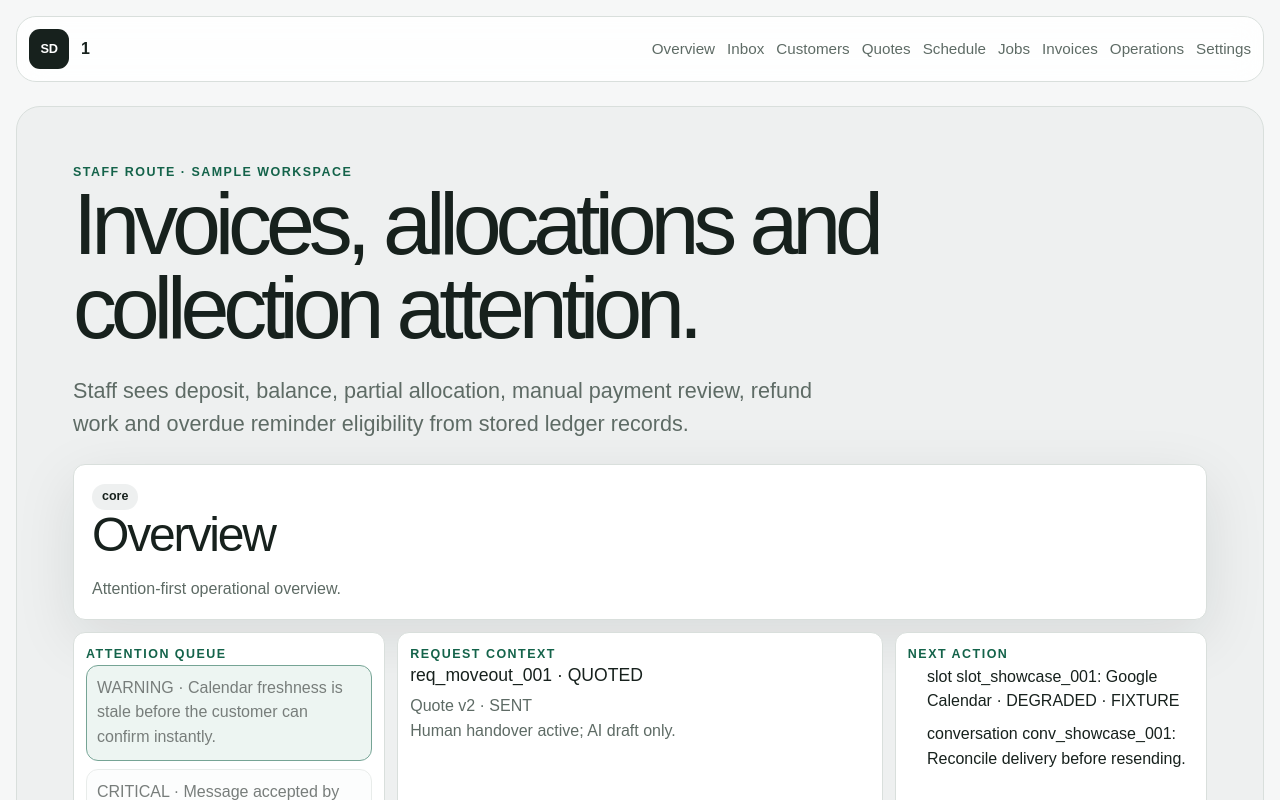
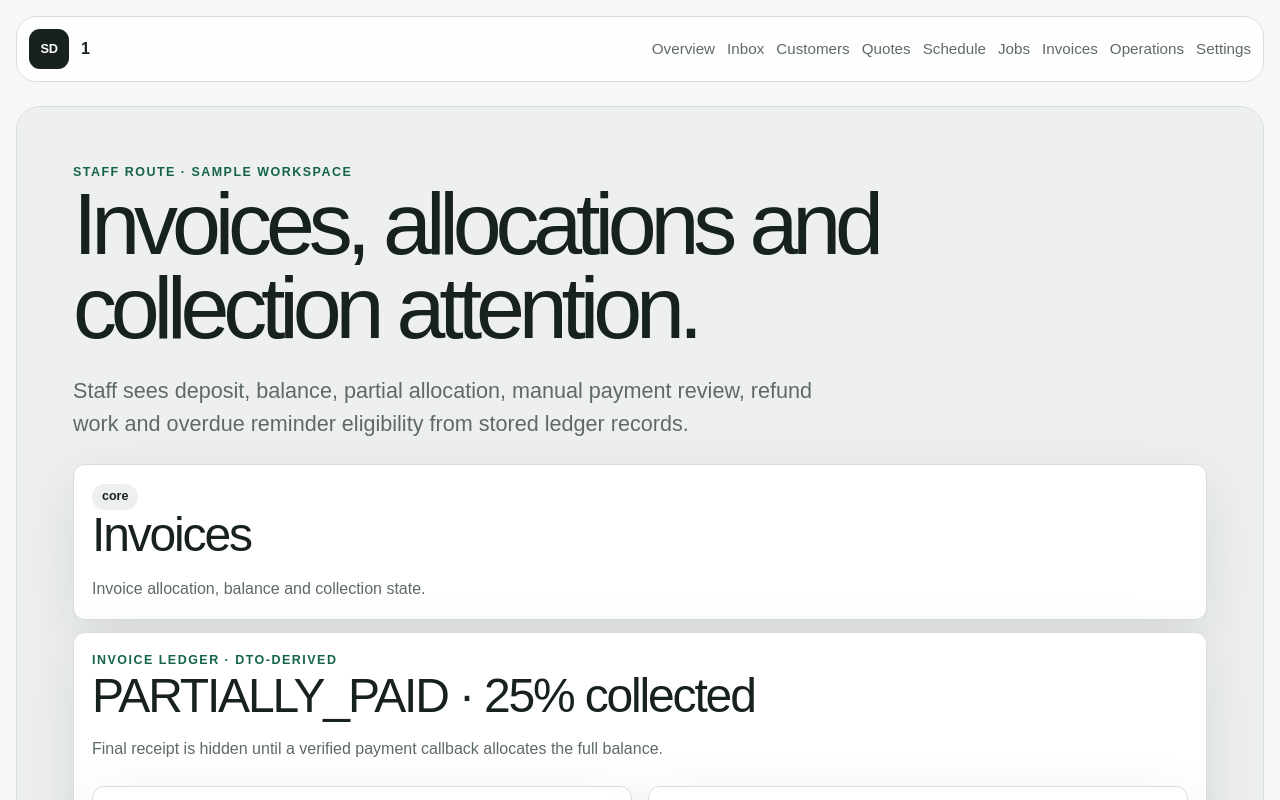
Before and after one commit to SaamVR/ServiceDesk, a Next.js app: page /app/1/invoices in a window 1280 px wide. Shown: the top 800 px of the page. Built offline with nearby package versions, Linux system fonts and the light colour scheme.

Commit message:
feat(staff): map invoices route to module

```diff
--- a/src/app/app/[workspace]/invoices/page.tsx
+++ b/src/app/app/[workspace]/invoices/page.tsx
@@ -6,6 +6,7 @@ export default async function StaffInvoicesPage({ params }: { params: Promise<{
   return (
     <OperationalRoute
       surface="staff"
+        staffModule="invoices"
       workspaceLabel={workspace}
       title="Invoices, allocations and collection attention."
       description="Staff sees deposit, balance, partial allocation, manual payment review, refund work and overdue reminder eligibility from stored ledger records."
```
